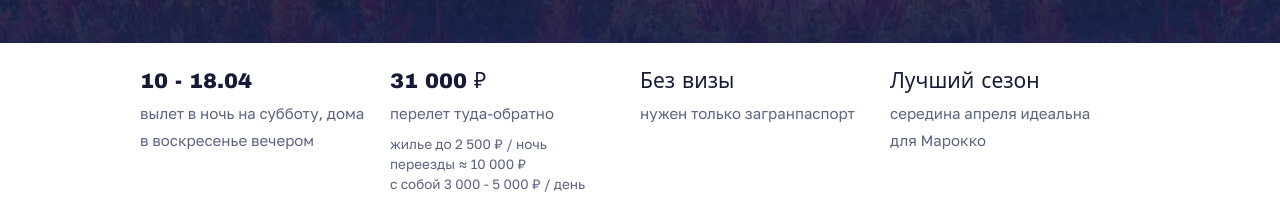
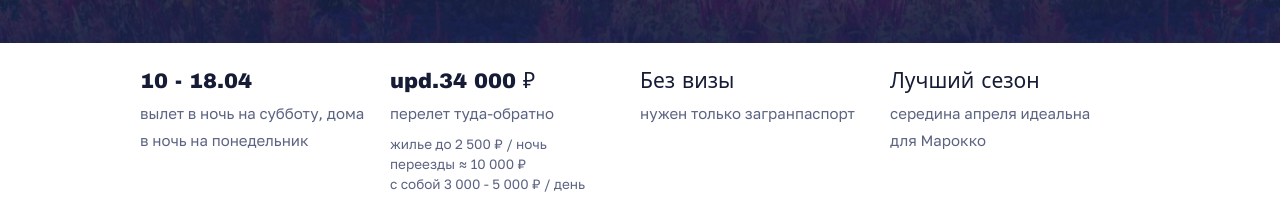
Before and after one commit to rpervushin/marocco-2027, a plain HTML site: page index.html in a window 1280 px wide. Shown: the part 581-780 px from the top of the page. Drawn offline with nearby package versions, Linux system fonts and the light colour scheme; a web font is replaced by a local one.

Commit message:
Update index.html

```diff
--- a/index.html
+++ b/index.html
@@ -149,8 +149,8 @@ h2{font-size:clamp(26px,4vw,38px);line-height:1.12;font-weight:700}
 
 <div class="facts">
   <div class="wrap facts-in">
-    <div class="fact"><b>10 - 18.04</b><span>вылет в ночь на субботу, дома в воскресенье вечером</span></div>
-    <div class="fact"><b>31 000 ₽</b><span>перелет туда-обратно</span><ul class="costs"><li>жилье до 2 500 ₽ / ночь</li><li>переезды ≈ 10 000 ₽</li><li>с собой 3 000 - 5 000 ₽ / день</li></ul></div>
+    <div class="fact"><b>10 - 18.04</b><span>вылет в ночь на субботу, дома в ночь на понедельник </span></div>
+    <div class="fact"><b>upd.34 000 ₽</b><span>перелет туда-обратно</span><ul class="costs"><li>жилье до 2 500 ₽ / ночь</li><li>переезды ≈ 10 000 ₽</li><li>с собой 3 000 - 5 000 ₽ / день</li></ul></div>
     <div class="fact"><b>Без визы</b><span>нужен только загранпаспорт</span></div>
     <div class="fact"><b>Лучший сезон</b><span>середина апреля идеальна для Марокко</span></div>
   </div>
```
